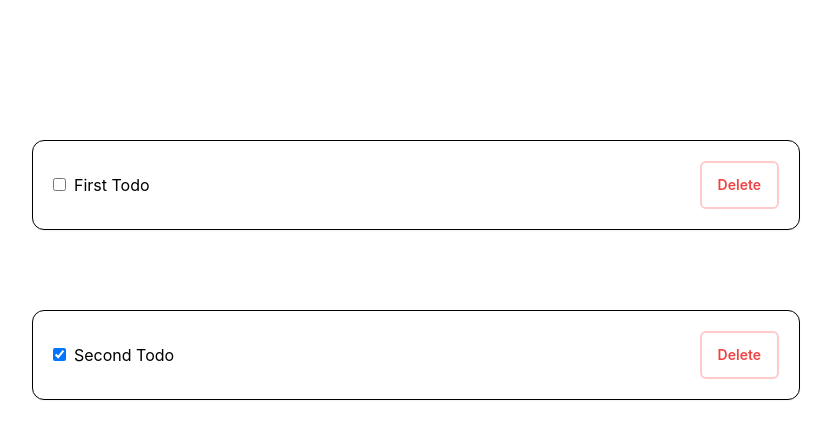
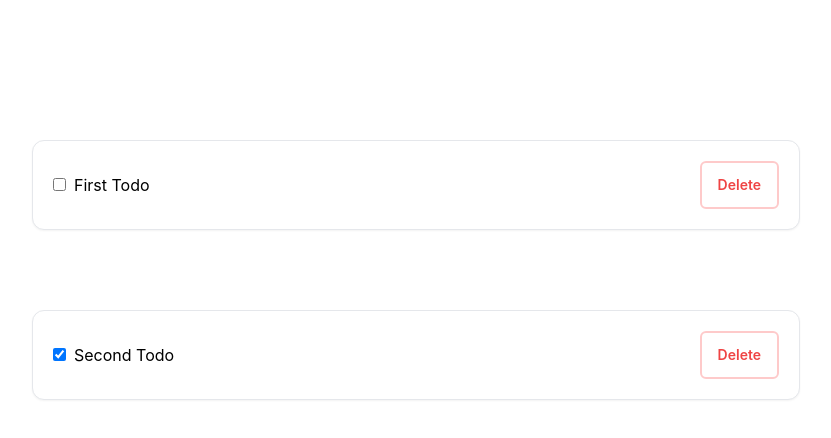
Before and after one commit to sho621bake/react-deno-todo-app, a React (Create React App) app in the folder front-end/: page / in a window 1280 px wide. Shown: the top 438 px of the page, without its empty margins (224-1055 px from the left). Built offline with nearby package versions, Linux system fonts and the light colour scheme.

Commit message:
grayの設定値追加定義

```diff
--- a/front-end/tailwind.config.js
+++ b/front-end/tailwind.config.js
@@ -29,7 +29,18 @@ module.exports = {
             'green': '#13ce66',
             'yellow': '#ffc82c',
             'gray-dark': '#273444',
-            'gray': '#8492a6',
+            'gray': {
+                50:'#f9fafb',
+                100:'#f3f4f6',
+                200:'#e5e7eb',
+                300:'#d1d5db',
+                400:'#9ca3af',
+                500:'#6b7280',
+                600:'#4b5563',
+                700:'#374151',
+                800:'#1f2937',
+                900:'#111827'
+            },
             'gray-light': '#d3dce6',
             'red': {
                 50: '#fef2f2',
```
